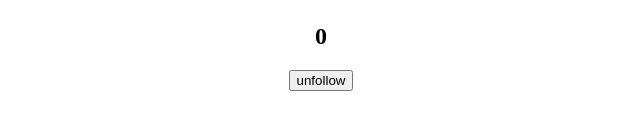
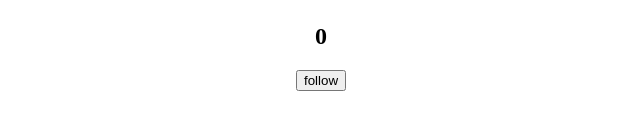
Before and after one commit to staten-island-tech/vue-supabase-project-froggy, a Vue app in the folder vue-project/: page /1 in a window 1280 px wide. Shown: the part 161-300 px from the top of the page, without its empty margins (319-959 px from the left). Built offline with nearby package versions, Linux system fonts and the light colour scheme.

Commit message:
followers function + logged

```diff
--- a/vue-project/src/views/follows.vue
+++ b/vue-project/src/views/follows.vue
@@ -3,18 +3,24 @@
     <h1>followers</h1>
     <h2>{{ count }}</h2>
 
-    <button v-if="count.value === 0" @click="tofollow">follow</button>
-    <button v-else @click="tounfollow">unfollow</button>
+    <button v-if="following" @click="(toggleButtons(), onfollow())">follow</button>
+    <button v-else @click="(toggleButtons(), onunfollow())">unfollow</button>
   </div>
 </template>
 
 <script setup>
 import { ref } from 'vue'
 const count = ref(0)
-function tofollow() {
+const following = ref(true)
+
+const toggleButtons = () => {
+  following.value = !following.value
+}
+
+function onfollow() {
   count.value++
 }
-function tounfollow() {
+function onunfollow() {
   count.value--
 }
 
```
Also changed, not shown: 1 other file (tests, documents, lock files or other folders).
